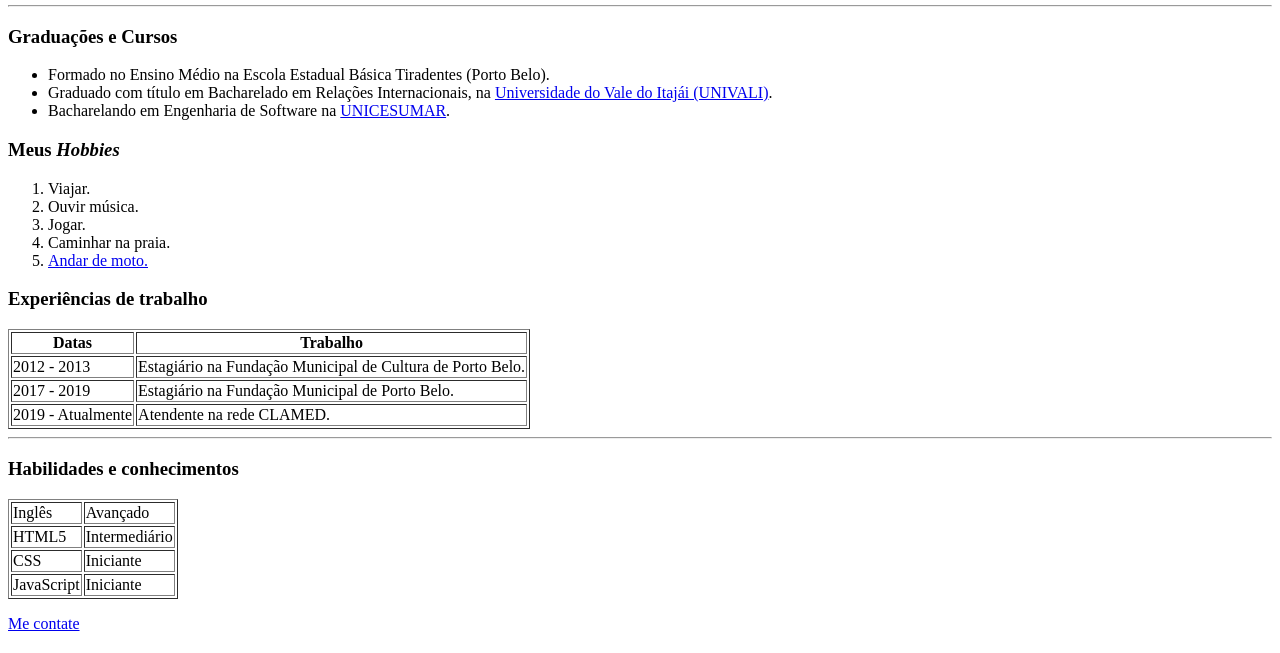
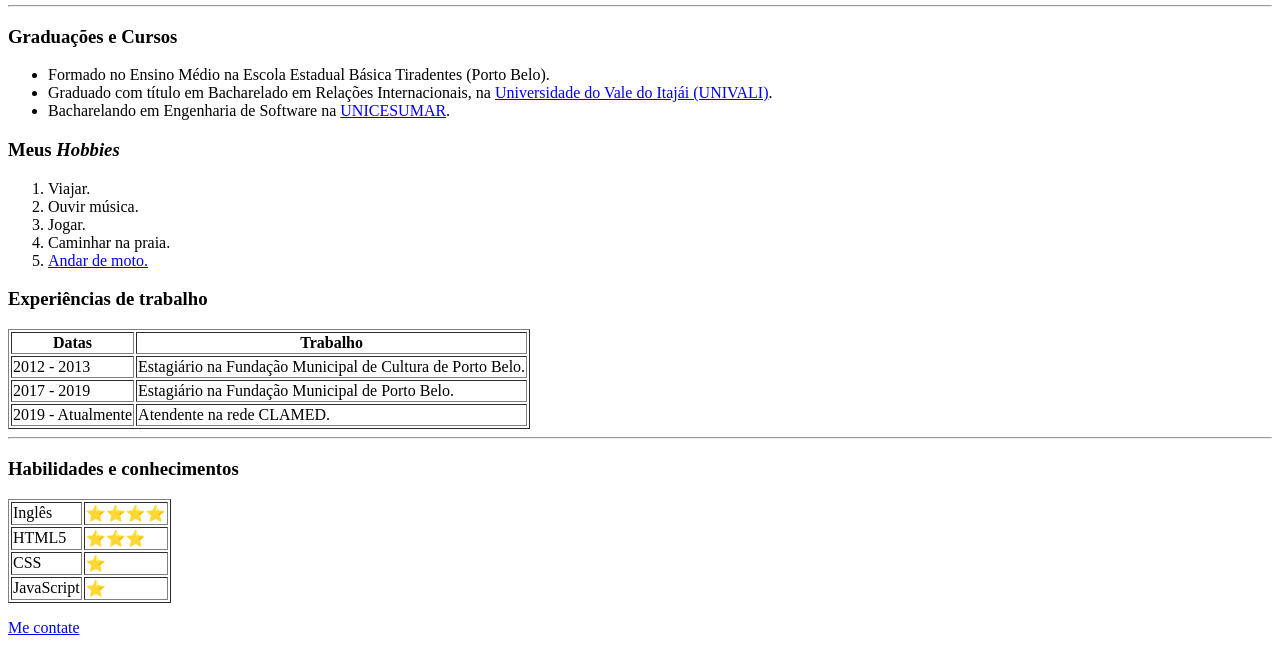
Before and after one commit to Bauditz/HTML-CSS-JAVASCRIPT, a plain HTML site: page index.html in a window 1280 px wide. Shown: the part 165-818 px from the top of the page. Drawn offline with Linux system fonts and the light colour scheme.

Commit message:
Update index.html

```diff
--- a/index.html
+++ b/index.html
@@ -1,5 +1,5 @@
 <!DOCTYPE html>
-<html lang="en">
+<html lang="pt-BR">
 <head>
     <meta charset="UTF-8">
     <meta http-equiv="X-UA-Compatible" content="IE=edge">
@@ -81,25 +81,29 @@
 <tbody>
     <tr>
         <td>Inglês</td>
-        <td>Avançado</td>
+        <td>⭐⭐⭐⭐</td>
     </tr>
 
     <tr>
         <td>HTML5</td>
-        <td>Intermediário</td>
+        <td>⭐⭐⭐</td>
     </tr>
 
     <tr>
         <td>CSS</td>
-        <td>Iniciante</td>
+        <td>⭐</td>
     </tr>
 
     <tr>
         <td>JavaScript</td>
-        <td>Iniciante</td>
+        <td>⭐</td>
     </tr>
 
 </tbody>
+
+
+
+
 </table>
 
             <p><a href="contatos.html">Me contate</a></p>
```
